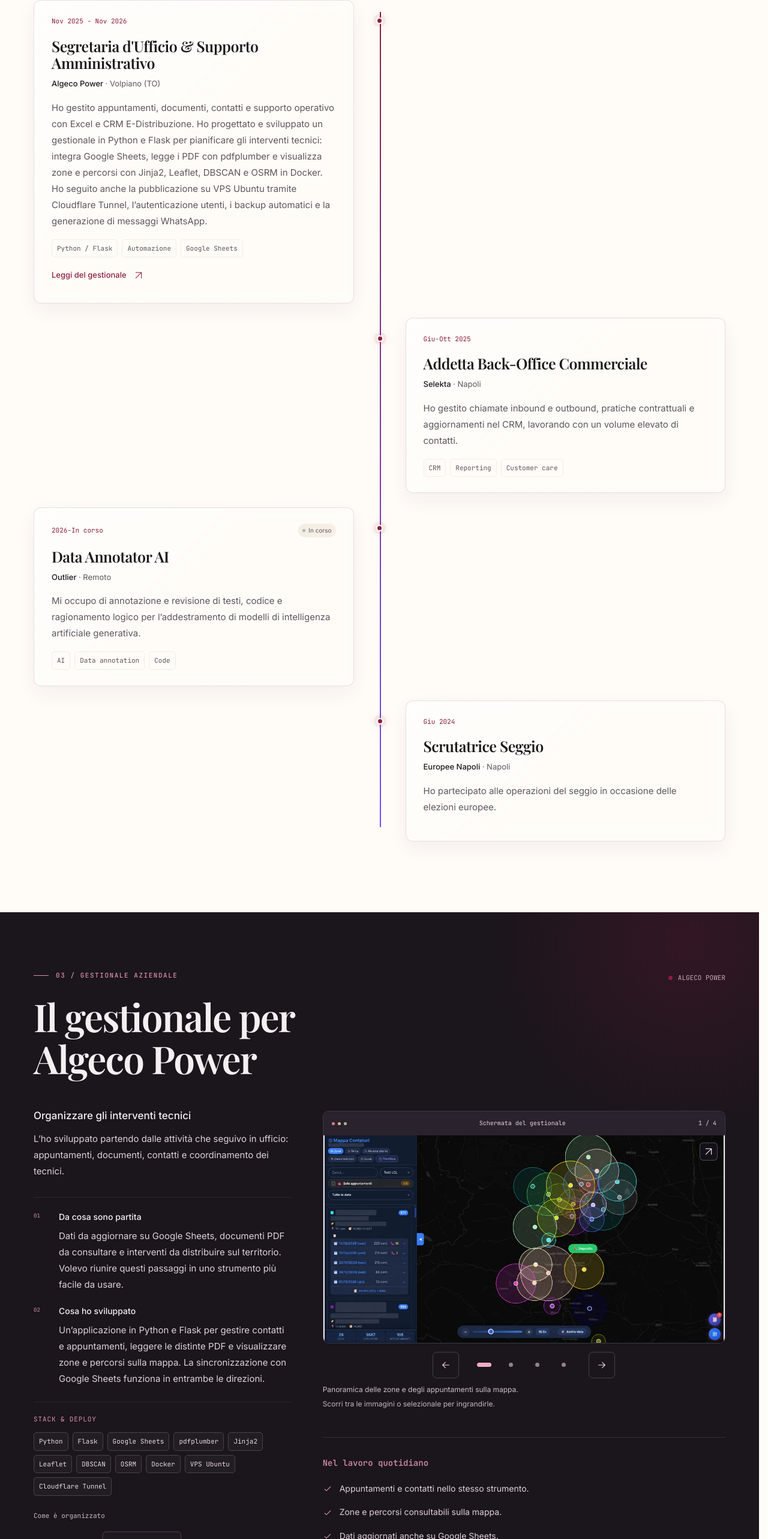
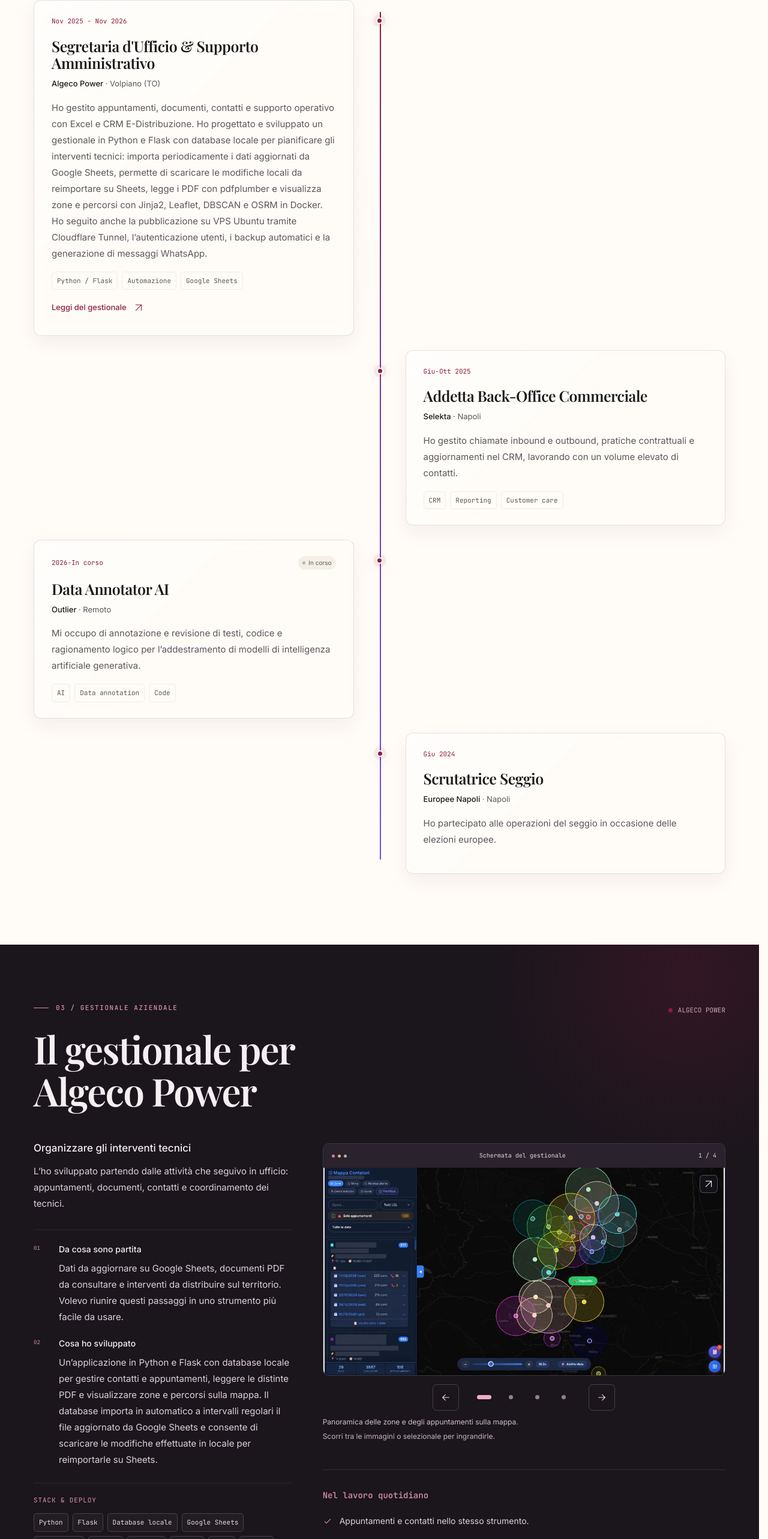
Before and after one commit to giacam59/giada-maria-campolongo, a React (Vite) app: page / in a window 1280 px wide. Shown: the part 1982-4548 px from the top of the page at 60% size. Built offline with nearby package versions, Linux system fonts and the light colour scheme; a web font is replaced by a local one.

Commit message:
Aggiorna flusso database locale e import/export Google Sheets

```diff
--- a/src/components/sections/ArchitectureDiagram.tsx
+++ b/src/components/sections/ArchitectureDiagram.tsx
@@ -8,7 +8,7 @@ export function ArchitectureDiagram() {
     <h4>{copy.architecture}</h4>
     <svg className="architecture-svg" viewBox="0 0 430 128" role="img" aria-label={copy.architectureAlt}>
       <defs><marker id={marker} markerWidth="5" markerHeight="5" refX="4" refY="2.5" orient="auto-start-reverse"><path d="M0 0 5 2.5 0 5" className="diagram-arrow" /></marker></defs>
-      <rect x="1" y="39" width="78" height="46" rx="6" /><text x="40" y="59" textAnchor="middle">Flask</text><text x="40" y="74" textAnchor="middle" className="diagram-caption">Python</text>
+      <rect x="1" y="39" width="78" height="46" rx="6" /><text x="40" y="59" textAnchor="middle">Flask</text><text x="40" y="74" textAnchor="middle" className="diagram-caption">Python · DB</text>
       <rect x="115" y="1" width="131" height="33" rx="6" /><text x="180" y="22" textAnchor="middle">Google Sheets</text>
       <rect x="115" y="47" width="131" height="33" rx="6" /><text x="180" y="67" textAnchor="middle">Leaflet / OSRM</text>
       <rect x="115" y="93" width="131" height="33" rx="6" /><text x="180" y="114" textAnchor="middle">WhatsApp</text>
--- a/src/components/sections/CaseStudy.tsx
+++ b/src/components/sections/CaseStudy.tsx
@@ -6,7 +6,7 @@ import { Tags } from '../ui/Tags';
 import { CaseStudyGallery } from './CaseStudyGallery';
 import { ArchitectureDiagram } from './ArchitectureDiagram';
 
-const stack = ['Python', 'Flask', 'Google Sheets', 'pdfplumber', 'Jinja2', 'Leaflet', 'DBSCAN', 'OSRM', 'Docker', 'VPS Ubuntu', 'Cloudflare Tunnel'];
+const stack = ['Python', 'Flask', 'Database locale', 'Google Sheets', 'pdfplumber', 'Jinja2', 'Leaflet', 'DBSCAN', 'OSRM', 'Docker', 'VPS Ubuntu', 'Cloudflare Tunnel'];
 
 export function CaseStudy({ onImage }: { onImage: (key: MediaKey) => void }) {
   const { copy } = usePreferences();
--- a/src/content/experiences.ts
+++ b/src/content/experiences.ts
@@ -19,8 +19,8 @@ export const experiences: Experience[] = [
     },
     "current": false,
     "description": {
-      "it": "Ho gestito appuntamenti, documenti, contatti e supporto operativo con Excel e CRM E-Distribuzione. Ho progettato e sviluppato un gestionale in Python e Flask per pianificare gli interventi tecnici: integra Google Sheets, legge i PDF con pdfplumber e visualizza zone e percorsi con Jinja2, Leaflet, DBSCAN e OSRM in Docker. Ho seguito anche la pubblicazione su VPS Ubuntu tramite Cloudflare Tunnel, l’autenticazione utenti, i backup automatici e la generazione di messaggi WhatsApp.",
-      "en": "I handled appointments, documents, contacts and operational support using Excel and the E-Distribuzione CRM. I designed and developed a Python and Flask management system for scheduling technical visits: it integrates Google Sheets, reads PDFs with pdfplumber and displays areas and routes using Jinja2, Leaflet, DBSCAN and OSRM in Docker. I also handled deployment on an Ubuntu VPS through Cloudflare Tunnel, user authentication, automatic backups and WhatsApp message generation."
+      "it": "Ho gestito appuntamenti, documenti, contatti e supporto operativo con Excel e CRM E-Distribuzione. Ho progettato e sviluppato un gestionale in Python e Flask con database locale per pianificare gli interventi tecnici: importa periodicamente i dati aggiornati da Google Sheets, permette di scaricare le modifiche locali da reimportare su Sheets, legge i PDF con pdfplumber e visualizza zone e percorsi con Jinja2, Leaflet, DBSCAN e OSRM in Docker. Ho seguito anche la pubblicazione su VPS Ubuntu tramite Cloudflare Tunnel, l’autenticazione utenti, i backup automatici e la generazione di messaggi WhatsApp.",
+      "en": "I handled appointments, documents, contacts and operational support using Excel and the E-Distribuzione CRM. I designed and developed a Python and Flask management system with a local database for scheduling technical visits: it automatically imports updated Google Sheets files on a schedule, lets users download local database changes to import back into Sheets, reads PDFs with pdfplumber and displays areas and routes using Jinja2, Leaflet, DBSCAN and OSRM in Docker. I also handled deployment on an Ubuntu VPS through Cloudflare Tunnel, user authentication, automatic backups and WhatsApp message generation."
     },
     "tags": [
       "Python / Flask",
--- a/src/content/locales/en.ts
+++ b/src/content/locales/en.ts
@@ -50,6 +50,7 @@ const en = {
     "animazioni": "animations",
     "Automazione": "Automation",
     "CSS modulare": "Modular CSS",
+    "Database locale": "Local database",
     "Excel avanzato (pivot, formule complesse)": "Advanced Excel (pivot tables, complex formulas)"
   },
   "expLabel": "02 / Experience",
@@ -64,9 +65,9 @@ const en = {
   "problem": "Where I started",
   "problemBody": "Data to update in Google Sheets, PDF documents to consult and visits to schedule across the area. I wanted to bring these steps together in a tool that was easier to use.",
   "solution": "What I built",
-  "solutionBody": "A Python and Flask application to manage contacts and appointments, read PDF schedules and display zones and routes on a map. Google Sheets synchronisation works in both directions.",
+  "solutionBody": "A Python and Flask application with a local database to manage contacts and appointments, read PDF schedules and display zones and routes on a map. The local database automatically imports updated Google Sheets files on a schedule and lets users download local changes to import back into Sheets.",
   "architecture": "How it is organised",
-  "architectureAlt": "Flask connects to Google Sheets, Leaflet and OSRM, and WhatsApp messages. A logical integration diagram.",
+  "architectureAlt": "Flask with a local database receives scheduled imports from Google Sheets (with export of local changes), connects to Leaflet and OSRM, and generates WhatsApp messages. A logical integration diagram.",
   "stack": "Stack & deployment",
   "impact": "In day-to-day use",
   "projectsLabel": "04 / Projects",
@@ -128,7 +129,7 @@ const en = {
   "impactPoints": [
     "Appointments and contacts in one tool.",
     "Zones and routes displayed on the map.",
-    "Data also kept up to date in Google Sheets."
+    "Automatic imports from Google Sheets and export of local database changes."
   ],
   "realScreen": "Management system screenshot",
   "imageOpen": "Enlarge screenshot",
--- a/src/content/locales/it.ts
+++ b/src/content/locales/it.ts
@@ -50,6 +50,7 @@ const it = {
     "animazioni": "animazioni",
     "Automazione": "Automazione",
     "CSS modulare": "CSS modulare",
+    "Database locale": "Database locale",
     "Excel avanzato (pivot, formule complesse)": "Excel avanzato (pivot, formule complesse)"
   },
   "expLabel": "02 / Esperienze",
@@ -64,9 +65,9 @@ const it = {
   "problem": "Da cosa sono partita",
   "problemBody": "Dati da aggiornare su Google Sheets, documenti PDF da consultare e interventi da distribuire sul territorio. Volevo riunire questi passaggi in uno strumento più facile da usare.",
   "solution": "Cosa ho sviluppato",
-  "solutionBody": "Un’applicazione in Python e Flask per gestire contatti e appuntamenti, leggere le distinte PDF e visualizzare zone e percorsi sulla mappa. La sincronizzazione con Google Sheets funziona in entrambe le direzioni.",
+  "solutionBody": "Un’applicazione in Python e Flask con database locale per gestire contatti e appuntamenti, leggere le distinte PDF e visualizzare zone e percorsi sulla mappa. Il database importa in automatico a intervalli regolari il file aggiornato da Google Sheets e consente di scaricare le modifiche effettuate in locale per reimportarle su Sheets.",
   "architecture": "Come è organizzato",
-  "architectureAlt": "Flask comunica con Google Sheets, Leaflet e OSRM, e messaggi WhatsApp. Diagramma logico delle integrazioni.",
+  "architectureAlt": "Flask con database locale riceve importazioni automatiche da Google Sheets (con export delle modifiche locali), comunica con Leaflet e OSRM e genera messaggi WhatsApp. Diagramma logico delle integrazioni.",
   "stack": "Stack & deploy",
   "impact": "Nel lavoro quotidiano",
   "projectsLabel": "04 / Progetti",
@@ -128,7 +129,7 @@ const it = {
   "impactPoints": [
     "Appuntamenti e contatti nello stesso strumento.",
     "Zone e percorsi consultabili sulla mappa.",
-    "Dati aggiornati anche su Google Sheets."
+    "Import automatico da Google Sheets ed export delle modifiche dal database locale."
   ],
   "realScreen": "Schermata del gestionale",
   "imageOpen": "Ingrandisci la schermata",
```
